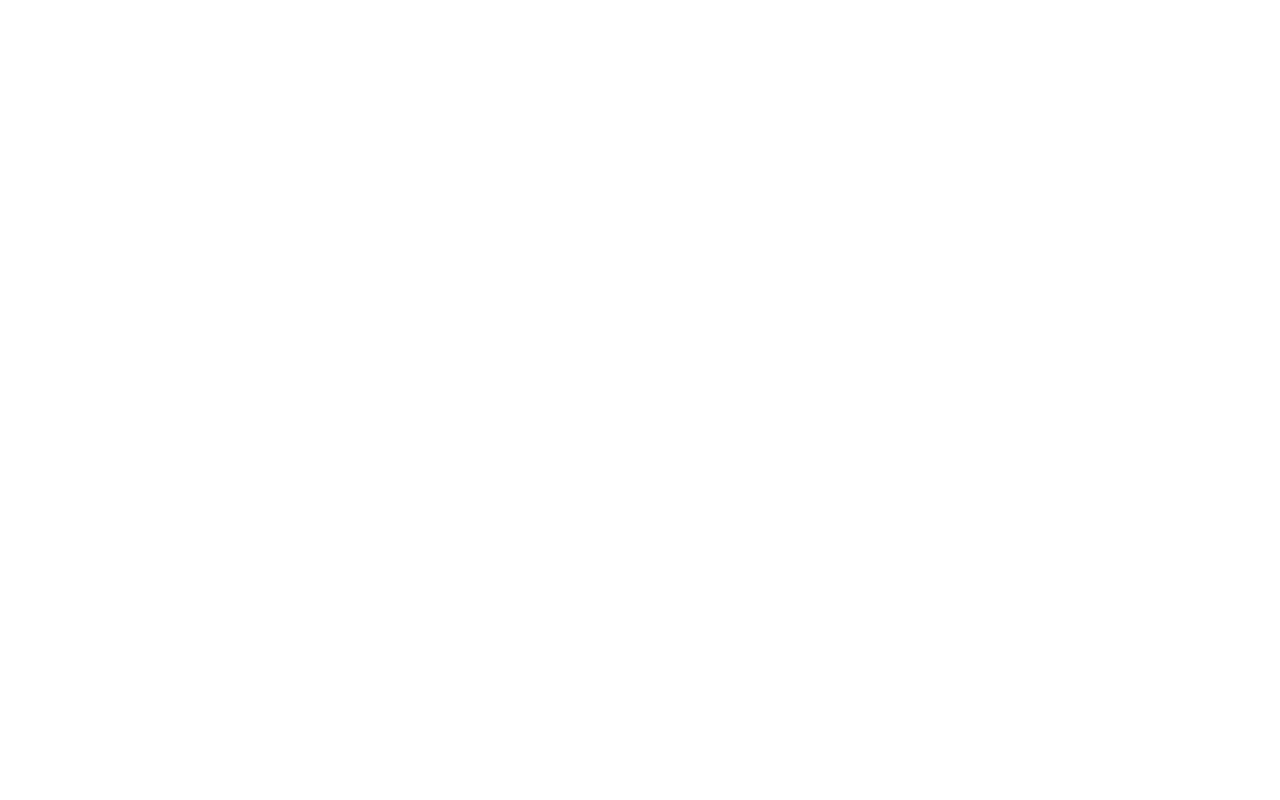
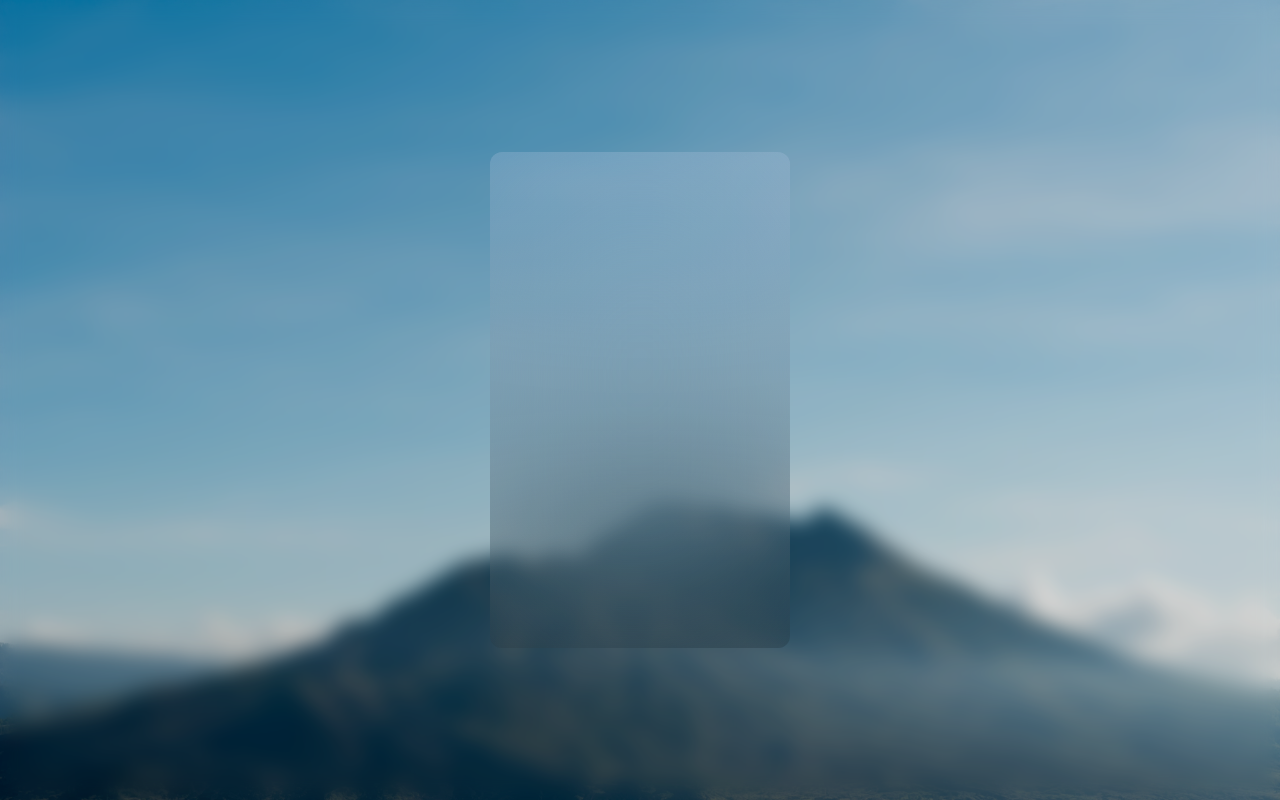
Before and after one commit to asiermunoz/WeatherApp, a plain HTML site: page index.html in a window 1280 px wide. Drawn offline with Linux system fonts and the light colour scheme.

Commit message:
configuring main page

```diff
--- a/index.html
+++ b/index.html
@@ -5,10 +5,14 @@
         <meta charset="UTF-8" />
         <meta name="viewport" content="width=device-width, initial-scale=1.0" />
         <meta http-equiv="X-UA-Compatible" content="ie=edge" />
+        <link rel="stylesheet" href="style.css">
     </head>
 
 
     <body>
+        <main class = "main-container">
+
+        </main>
 
 
 
--- a/style.css
+++ b/style.css
@@ -0,0 +1,38 @@
+@import url('https://fonts.googleapis.com/css2?family=Poppins:ital,wght@0,100;0,200;0,300;0,400;0,500;0,600;0,700;0,800;0,900;1,100;1,200;1,300;1,400;1,500;1,600;1,700;1,800;1,900&display=swap');
+
+*{
+    margin: 0;
+    padding: 0;
+    box-sizing: border-box;
+    font-family: "Poppins", serif;
+    color: white;
+}
+
+body{
+    background: url('assets/bg.jpg');
+    width: 100%;
+    height: 100dvh;
+    background-size: cover;
+    background-position: center;
+    display: flex;
+    align-items: center;
+    justify-content: center;
+}
+body:before{
+    content: '';
+    position: absolute;
+    width: 100%;
+    height: 100dvh;
+    background: rgb(0, 0, 0, 0.15);
+    backdrop-filter: blur(10px);
+}
+
+.main-container{
+
+    width: 300px;
+    height: 496px;
+    z-index: 1;
+    background: linear-gradient(to top, rgb(0, 0, 0, 0.15), rgb(225, 225, 255, 0.15));
+    border-radius: 12px;
+    backdrop-filter: blur(100px);
+}
```
